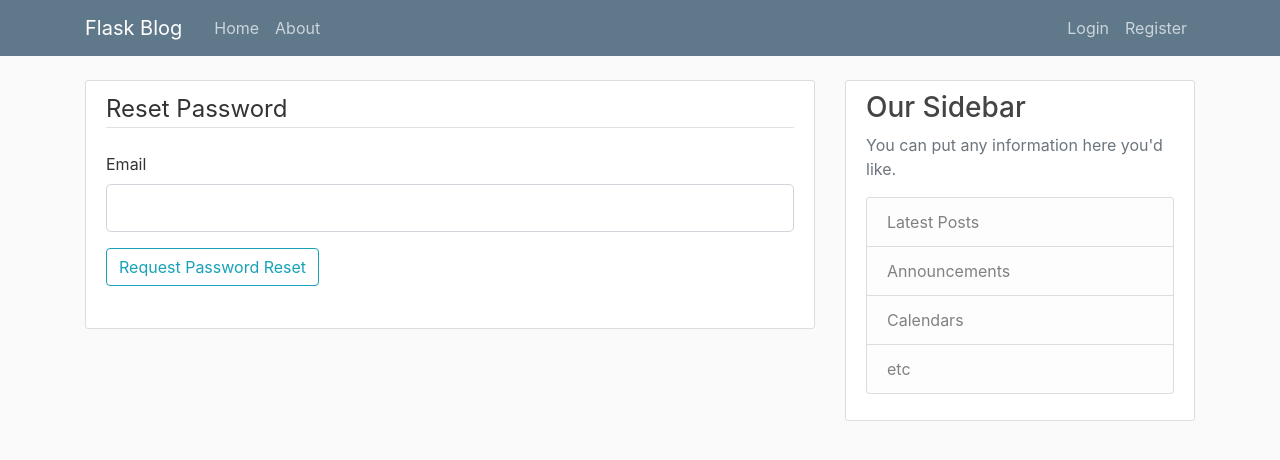
After one commit to ayush-roy-dev/Flask_Blog, a Flask app: page /reset_password in a window 1280 px wide. The commit adds this page. Shown: the top 460 px of the page. Run offline with Flask 2, Linux system fonts and the light colour scheme; some libraries are stand-ins or nearby versions.

Commit message:
Password reset facility

```diff
--- a/src/flaskblog/forms.py
+++ b/src/flaskblog/forms.py
@@ -50,3 +50,17 @@
     title = StringField('Title', validators=[DataRequired(), Length(min=2, max=100)])
     content = TextAreaField('Content', validators=[DataRequired(), Length(min=20)])
     submit = SubmitField('Post')
+
+class RequestResetForm(FlaskForm):
+    email = StringField('Email', validators=[DataRequired(), Email()])
+    submit = SubmitField('Request Password Reset')
+
+    def validate_email(self, email):
+        user = User.query.filter_by(email = email.data).first()
+        if user is None:
+            raise ValidationError("There is no account with that email you must register first!")
+
+class RequestPasswordForm(FlaskForm):
+    password = PasswordField('Password', validators=[DataRequired()])
+    confirm_password = PasswordField('Confirm Password', validators=[DataRequired(), EqualTo('password')])
+    submit = SubmitField('Reset Password')
--- a/src/flaskblog/routes.py
+++ b/src/flaskblog/routes.py
@@ -2,10 +2,11 @@
 import secrets
 from PIL import Image
 from flask import render_template, url_for, flash, redirect, request, abort
-from flaskblog import app, db, bcrypt
-from flaskblog.forms import RegistrationForm, LoginForm, UpdateAccountForm, PostForm
+from flaskblog import app, db, bcrypt, mail
+from flaskblog.forms import RegistrationForm, LoginForm, UpdateAccountForm, PostForm, RequestPasswordForm, RequestResetForm
 from flaskblog.models import User, Post
 from flask_login import login_user, current_user, logout_user, login_required
+from flask_mail import Message
 
 @app.route("/")
 def index():
@@ -141,6 +142,7 @@
         return redirect(url_for('index'))
 
 @app.route("/user/<string:username>")
+@login_required
 def user_posts(username):
     page = request.args.get('page', 1, type=int)
     user = User.query.filter_by(username=username).first_or_404()
@@ -148,3 +150,41 @@
         .order_by(Post.date_posted.desc())\
         .paginate(page=page, per_page=4)
     return render_template('user_posts.html', posts=posts, user=user)
+
+def send_reset_email(user):
+    token = User.get_reset_token()
+    msg = Message('Password Reset Request', sender='noreply@gmail.com', recipients=[user.email])
+    msg.body = f'''To reset your password, visit following link:
+{url_for('reset_token', token=token, _external=True)}
+
+If you did not make this request then simply ignore this email and no changes will hapen
+'''
+
+@app.route("/reset_password", methods=['GET', 'POST'])
+def reset_request():
+    if current_user.is_authenticated:
+        return redirect(url_for('index'))
+    form = RequestResetForm()
+    if form.validate_on_submit():
+        user = User.query.filter_by(email=form.email.data).first()
+        send_reset_email(user)
+        flash('An email with instructions to reset your password.', 'info')
+        return redirect(url_for('login'))
+    return render_template('reset_request.html', title='Reset Password', form=form)
+
+@app.route("/reset_password/<token>", methods=['GET', 'POST'])
+def reset_token(token):
+    if current_user.is_authenticated:
+        return redirect(url_for('index'))
+    user = User.verify_reset_token(token)
+    if user is None:
+        flash('That is an invalid or expired token!', 'warning')
+        return redirect(url_for('reset_request'))
+    form = RequestPasswordForm()
+    if form.validate_on_submit():
+        hashed_password = bcrypt.generate_password_hash(form.password.data).decode('utf-8')
+        user.password = hashed_password
+        db.session.commit()
+        flash('Your password has been updated! You are now able to log in', 'success')
+        return redirect(url_for('login'))
+    return render_template('reset_token.html', title='Reset Password', form=form)
--- a/src/flaskblog/templates/login.html
+++ b/src/flaskblog/templates/login.html
@@ -40,7 +40,7 @@
                 {{ form.submit(class="btn btn-outline-info") }}
             </div>
             <small class="text-muted ml-2">
-                <a href="#">Forgot Password?</a>
+                <a href="{{ url_for('reset_request') }}">Forgot Password?</a>
             </small>
         </fieldset>
     </form>
--- /dev/null
+++ b/src/flaskblog/templates/reset_request.html
@@ -0,0 +1,29 @@
+{% extends 'root.html' %}
+
+{% block body %}
+<div class="content-section">
+    <form action="" method="POST">
+        {{ form.hidden_tag() }}
+        <fieldset class="form-group">
+            <legend class="border-bottom mb-4">Reset Password</legend>
+            <div class="form-group">
+                {{ form.email.label(class="form-control-label") }}
+                {% if form.email.errors %}
+                {{ form.email(class="form-control form-control-lg is-invalid") }}
+                <div class="invalid-feedback">
+                    {% for err in form.email.errors %}
+                    <span>{{ err }}</span>
+                    {% endfor %}
+                </div>
+                {% else %}
+                    {{ form.email(class="form-control-lg form-control") }}
+                {% endif %}
+            </div>
+            <div class="form-group">
+                {{ form.submit(class="btn btn-outline-info") }}
+            </div>
+        </fieldset>
+    </form>
+</div>
+
+{% endblock %}
```
Also changed, not shown: src/flaskblog/__init__.py (+8 -0 lines), src/flaskblog/models.py (+16 -1 lines), src/flaskblog/templates/reset_token.html (added, +42 -0 lines).
